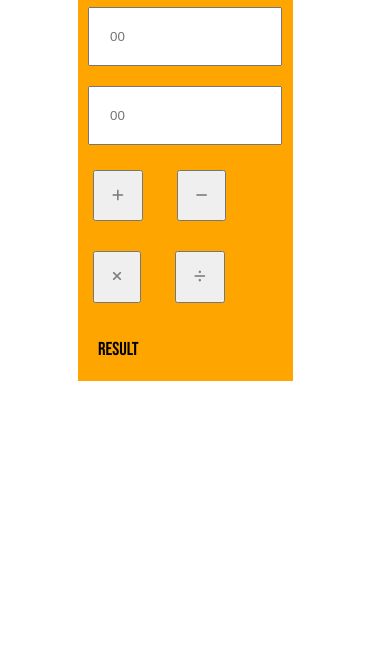
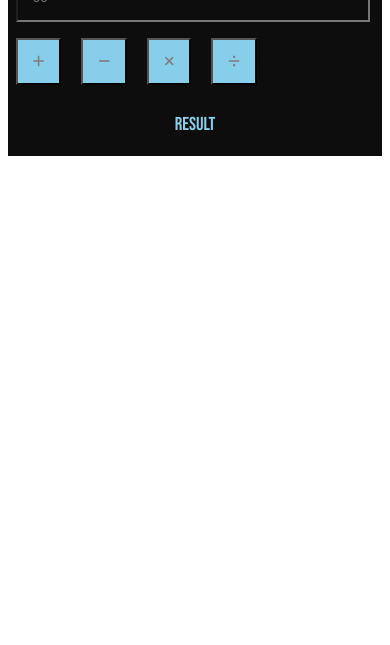
Before and after one commit to iCoder-dev/Calculator, a plain HTML site: page index.html in a window 390 px wide. Shown: the part 199-844 px from the top of the page. Drawn offline with Linux system fonts and the light colour scheme; a web font is replaced by a local one.

Commit message:
Update style.css

```diff
--- a/style.css
+++ b/style.css
@@ -1,35 +1,74 @@
-*{
+* {
     margin: 0;
     padding: 0;
+    box-sizing: border-box;
 }
 
-.container{
-    margin-top: 20%;
-    margin-left: 20%;
-    width: 55%;
-    background-color: orange;
+.container {
+    margin-top: 10%;
+    margin-left: 30%;
+    width: 30%;
+    background-color: #0D0D0D;
 }
-h1,h3{
+
+h1, h3 {
     font-family: "Bebas Neue", sans-serif;
     font-weight: 400;
     font-style: normal;
     padding: 20px;
+    margin-left: 70px;
+    color: #87CEEB;
+}
+
+input {
+    padding: 20px;
+    margin: 10px;
+    color: white;
+    background-color: #0D0D0D;
+    width: calc(100% - 20px);
 
 }
-input{
-    padding: 20px;
-    margin: 10px;
-    width: 70%;
-    color: gray;
-}
-button{
+
+button {
     color: gray;
     padding: 17px;
     margin: 15px;
     cursor: pointer;
+    background-color: #87CEEB;
 }
-button:hover{
+
+button:hover {
     transform: scale(1.2);
     transition: 0.2s ease-in-out;
     color: black;
 }
+
+/* Mobile responsiveness */
+@media (max-width: 768px) {
+    .container {
+        margin-left: 5%;
+        width: 90%;
+        margin-top: 5%;
+    }
+
+    h1, h3 {
+        margin-left: 0;
+        text-align: center;
+    }
+
+    input {
+        width: calc(100% - 20px);
+    }
+}
+
+@media (max-width: 480px) {
+    .container {
+        margin-left: 2%;
+        width: 96%;
+    }
+
+    input, button {
+        padding: 15px;
+        margin: 8px;
+    }
+}
```
